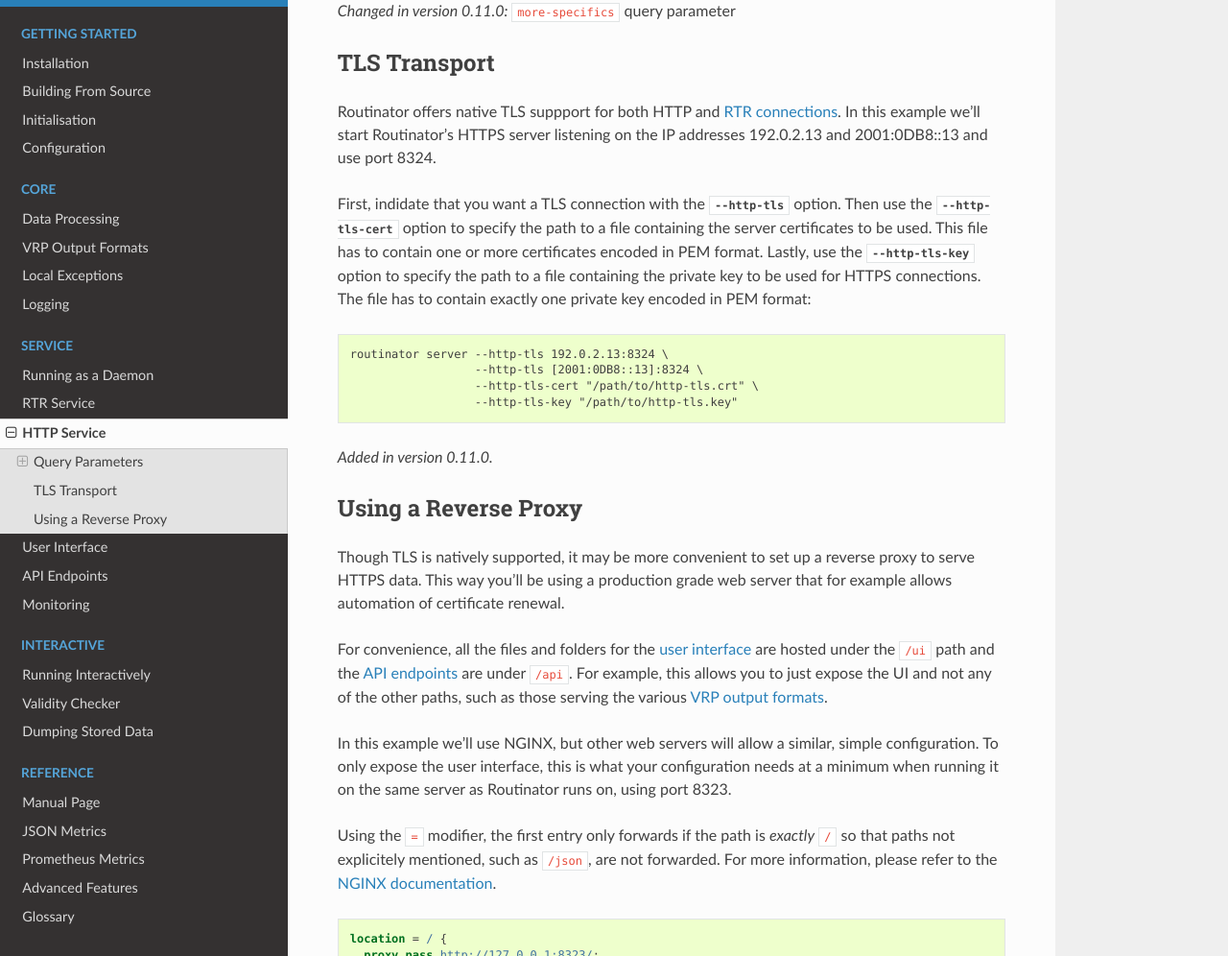
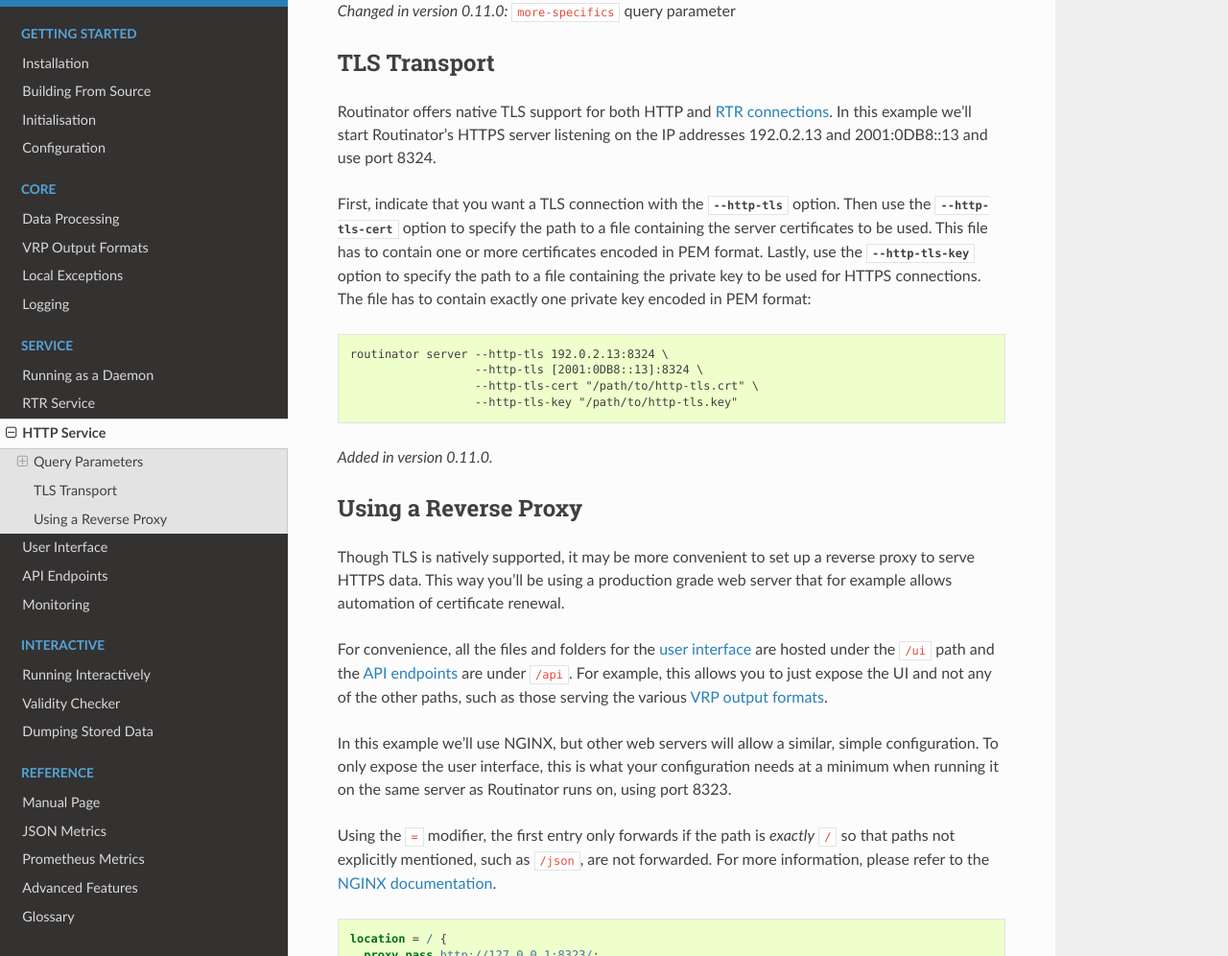
Before and after one commit to NLnetLabs/routinator, a Sphinx documentation site: the page built from doc/manual/source/http-service.rst, in a window 1280 px wide and 1400 px high, scrolled down 1993 px. Shown: the part 151-1147 px from the top of the window at 96% size. Built offline with Sphinx 7.4.7 and the Read the Docs theme 2.0.0, drawn with Linux system fonts in a browser that asks for light colours.

Commit message:
Fix typos

```diff
--- a/doc/manual/source/configuration.rst
+++ b/doc/manual/source/configuration.rst
@@ -146,7 +146,7 @@ Also keep in mind that every time you restart the machine, the contents of
 the *tmpfs* file system will be lost. This means that Routinator will have to
 rebuild its cache from scratch. This is not a problem, other than it having
 to download several gigabytes of data, which usually takes about ten minutes
-to complete. During this time all services will be unavailble.
+to complete. During this time all services will be unavailable.
 
 Note that your routers should be configured to have a secondary relying party
 instance available at all times.
--- a/doc/manual/source/http-service.rst
+++ b/doc/manual/source/http-service.rst
@@ -116,12 +116,12 @@ You will now see that a more specific /23 prefix is returned as well:
 TLS Transport
 -------------
 
-Routinator offers native TLS suppport for both HTTP and :doc:`RTR
+Routinator offers native TLS support for both HTTP and :doc:`RTR
 connections<rtr-service>`. In this example we'll start Routinator's HTTPS
 server listening on the IP addresses 192.0.2.13 and 2001:0DB8::13 and use
 port 8324.
 
-First, indidate that you want a TLS connection with the :option:`--http-tls`
+First, indicate that you want a TLS connection with the :option:`--http-tls`
 option. Then use the :option:`--http-tls-cert` option to specify the path to
 a file containing the server certificates to be used. This file has to
 contain one or more certificates encoded in PEM format. Lastly, use the
@@ -157,7 +157,7 @@ configuration needs at a minimum when running it on the same server as
 Routinator runs on, using port 8323.
 
 Using the ``=`` modifier, the first entry only forwards if the path is
-*exactly* ``/`` so that paths not explicitely mentioned, such as ``/json``,
+*exactly* ``/`` so that paths not explicitly mentioned, such as ``/json``,
 are not forwarded. For more information, please refer to the `NGINX
 documentation <https://nginx.org/en/docs/http/server_names.html>`_.
 
--- a/doc/manual/source/json-metrics.rst
+++ b/doc/manual/source/json-metrics.rst
@@ -5,7 +5,7 @@ Routinator's :doc:`monitoring service<monitoring>` provides comprehensive
 metrics in JSON format ``/api/v1/status`` endpoint. Here you can find an
 overview of all metrics and their meaning.
 
-The JSON metrics consist of an object with the following members:
+The JSON metrics consists of an object with the following members:
 
 ``version``
     The version of Routinator.
--- a/doc/manual/source/manual-page.rst
+++ b/doc/manual/source/manual-page.rst
@@ -1388,7 +1388,7 @@ encoded, and have been signed by the CA. If any of the objects fail this
 check, the entire CA will be rejected. If an object of an unknown  type  is
 encountered, the behaviour depends on the ``unknown-objects`` policy. If this
 policy has a value of *reject* the entire CA will be rejected. In this case,
-only certificates (.cer), CRLs (.crl), manifestes (.mft), ROAs (.roa), and
+only certificates (.cer), CRLs (.crl), manifests (.mft), ROAs (.roa), and
 Ghostbuster records (.gbr) will be accepted.
 
 If a CA is rejected, none of its ROAs will be added to the VRP set but also
--- a/doc/manual/source/rtr-service.rst
+++ b/doc/manual/source/rtr-service.rst
@@ -46,7 +46,7 @@ Internet.
 
 In this example we'll start Routinator's RTR server listening on the IP
 addresses 192.0.2.13 and 2001:0DB8::13 and use port 3324 to make sure it's
-not a priviledged port.
+not a privileged port.
 
 First, indicate that you want a TLS connection with the :option:`--rtr-tls`
 option. Then use the :option:`--rtr-tls-cert` option to specify the path to a
```
